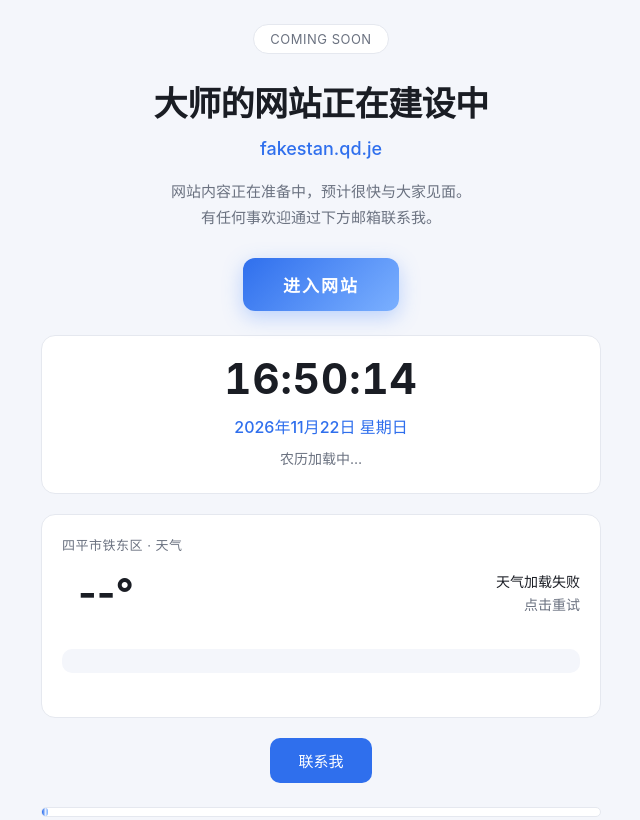
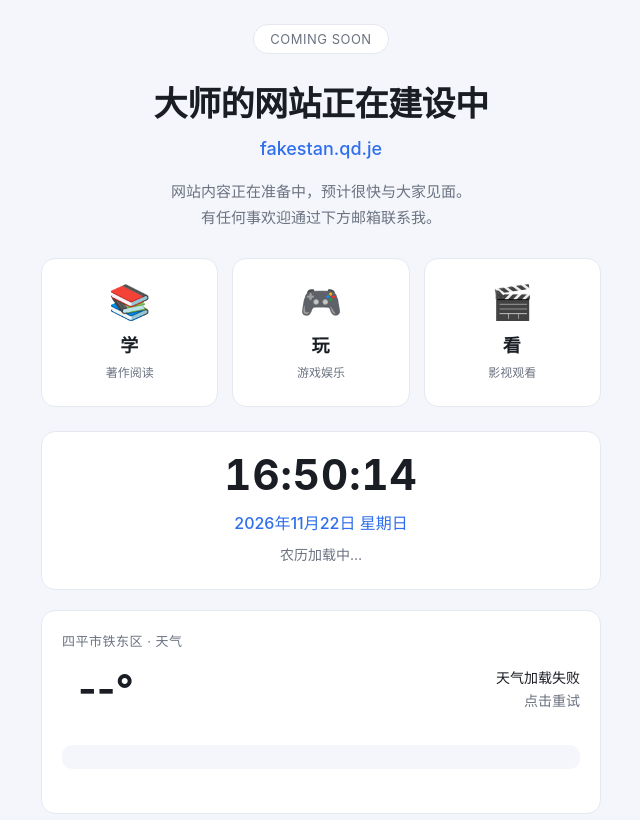
Before and after one commit to f4kestan/1, a plain HTML site: page index.html in a window 1280 px wide. Shown: the top 820 px of the page, without its empty margins (319-959 px from the left). Drawn offline with Linux system fonts and the light colour scheme; no server answers.

Commit message:
首页改为学/玩/看三卡片入口，新增玩和看占位分区

```diff
--- a/index.html
+++ b/index.html
@@ -175,26 +175,34 @@
     .weather .w-day .wd-high { font-size: 13px; color: var(--text); font-weight: 500; }
     .weather .w-day .wd-low { font-size: 12px; color: var(--muted); }
 
-    /* ===== 进入按钮 ===== */
-    .enter-btn {
-      display: inline-block;
-      padding: 14px 40px;
-      border-radius: 12px;
-      background: linear-gradient(135deg, var(--accent), #7bb0ff);
-      color: #fff;
-      font-size: 17px;
-      font-weight: 600;
-      letter-spacing: 2px;
+    /* ===== 三大分类卡片 ===== */
+    .nav-cards {
+      display: flex;
+      gap: 14px;
+      margin-bottom: 24px;
+    }
+    .nav-card {
+      flex: 1;
+      display: flex;
+      flex-direction: column;
+      align-items: center;
+      justify-content: center;
+      padding: 26px 10px;
+      border-radius: 14px;
+      background: var(--card);
+      border: 1px solid var(--border);
       text-decoration: none;
-      margin-bottom: 24px;
-      box-shadow: 0 6px 20px rgba(79, 140, 255, 0.35);
-      transition: transform 0.15s ease, box-shadow 0.15s ease;
+      transition: transform 0.15s ease, border-color 0.15s ease, box-shadow 0.15s ease;
       cursor: pointer;
     }
-    .enter-btn:hover {
-      transform: translateY(-3px);
-      box-shadow: 0 10px 28px rgba(79, 140, 255, 0.5);
+    .nav-card:hover {
+      transform: translateY(-4px);
+      border-color: var(--accent);
+      box-shadow: 0 10px 26px rgba(0,0,0,0.18);
     }
+    .nav-card .nav-icon { font-size: 34px; line-height: 1; margin-bottom: 12px; }
+    .nav-card .nav-label { font-size: 18px; font-weight: 700; color: var(--text); letter-spacing: 1px; }
+    .nav-card .nav-sub { font-size: 12px; color: var(--muted); margin-top: 6px; }
 
     /* ===== 联系按钮 ===== */
     .contact-btn {
@@ -261,8 +269,24 @@
     <div class="domain">fakestan.qd.je</div>
     <p>网站内容正在准备中，预计很快与大家见面。<br />有任何事欢迎通过下方邮箱联系我。</p>
 
-    <!-- 进入按钮 -->
-    <a class="enter-btn" href="学习.html">进入网站</a>
+    <!-- 三大分类入口 -->
+    <div class="nav-cards">
+      <a class="nav-card" href="学习.html">
+        <span class="nav-icon">📚</span>
+        <span class="nav-label">学</span>
+        <span class="nav-sub">著作阅读</span>
+      </a>
+      <a class="nav-card" href="玩.html">
+        <span class="nav-icon">🎮</span>
+        <span class="nav-label">玩</span>
+        <span class="nav-sub">游戏娱乐</span>
+      </a>
+      <a class="nav-card" href="看.html">
+        <span class="nav-icon">🎬</span>
+        <span class="nav-label">看</span>
+        <span class="nav-sub">影视观看</span>
+      </a>
+    </div>
 
     <!-- 时钟 -->
     <div class="clock">
```
Also changed, not shown: 玩.html (added, +44 -0 lines), 看.html (added, +44 -0 lines).
